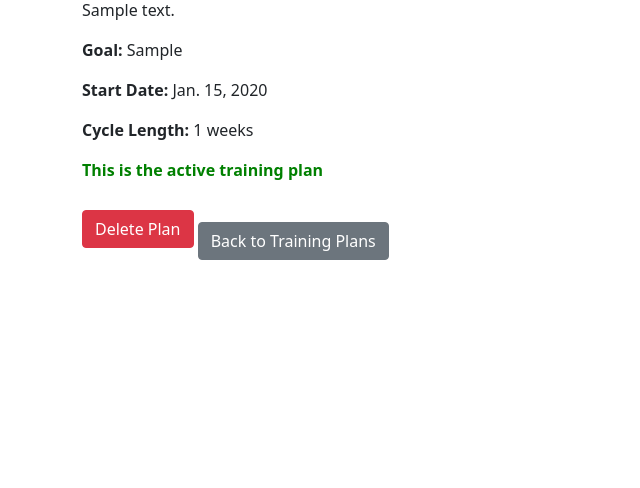
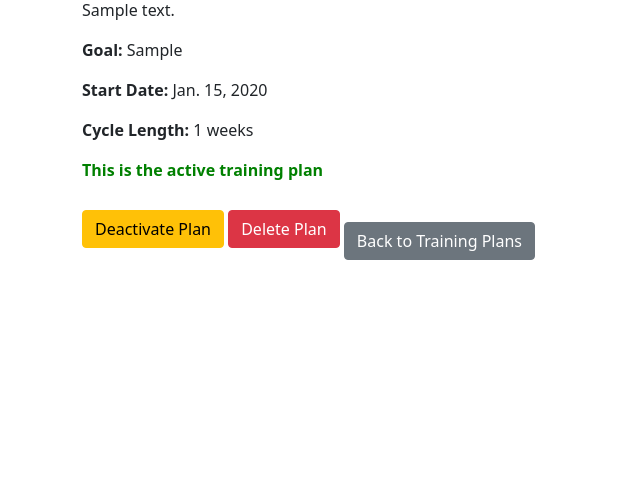
Before and after one commit to korsem/licencjat, a Django app: page /training_plans/1/ in a window 1280 px wide. Shown: the part 168-656 px from the top of the page, without its empty margins (0-640 px from the left). Run offline with Django 5.2, Linux system fonts and the light colour scheme; a user stored in the database is signed in; tables that the repository leaves empty hold one stand-in row (values such as "Sample post").

Commit message:
deactivatre plan

```diff
--- a/templates/you_train_api/training_plan_detail.html
+++ b/templates/you_train_api/training_plan_detail.html
@@ -21,10 +21,14 @@
 
 {% if training_plan.is_active %}
 <p><strong style="color: green;">This is the active training plan</strong></p>
+<form method="post" style="display:inline;">
+    {% csrf_token %}
+    <button type="submit" name="deactivate" class="btn btn-warning" onclick="return confirmDeactivation();">Deactivate Plan</button>
+</form>
 {% else %}
 <form method="post" style="display:inline;">
     {% csrf_token %}
-    <button type="submit" name="set_active" class="btn btn-primary">Set as Active</button>
+    <button type="submit" name="set_active" class="btn btn-primary" onclick="return confirmActivation();">Set as Active</button>
 </form>
 {% endif %}
 
@@ -40,6 +44,18 @@
     function confirmDelete() {
         return confirm('Are you sure you want to delete the plan "{{ training_plan.title }}"? This action cannot be undone.');
     }
+
+    function confirmActivation() {
+        {% if confirm %}
+            return confirm('There is already an active plan. Setting this plan as active will deactivate the current active plan. Are you sure you want to proceed?');
+        {% else %}
+            return true;
+        {% endif %}
+    }
+
+    function confirmDeactivation() {
+        return confirm('Are you sure you want to deactivate this plan?');
+    }
 </script>
 
 {% endblock %}
--- a/you_train_api/views.py
+++ b/you_train_api/views.py
@@ -311,24 +311,52 @@ def workout_search(request):
     workout_list = [{'id': workout.id, 'title': workout.title} for workout in workouts]
     return JsonResponse(workout_list, safe=False)
 
+
 @login_required(login_url="/login")
 def training_plan_detail(request, training_plan_id):
     training_plan = get_object_or_404(TrainingPlan, id=training_plan_id, user=request.user)
     workout_plan = training_plan.workout_plan
 
     if request.method == 'POST':
-        # Change the active training plan
         if 'set_active' in request.POST:
-            # Deactivate the current active plan, if any
-            TrainingPlan.objects.filter(user=request.user, is_active=True).update(is_active=False)
-            # Activate the selected plan
-            training_plan.is_active = True
+            # Check if there is already an active plan
+            active_plan = TrainingPlan.objects.filter(user=request.user, is_active=True).exclude(
+                id=training_plan_id).first()
+
+            if active_plan:
+                # Prompt for confirmation
+                if 'confirm' in request.POST:
+                    # User confirmed, deactivate the old plan and activate the new one
+                    active_plan.is_active = False
+                    active_plan.save()
+
+                    training_plan.is_active = True
+                    training_plan.save()
+
+                    messages.success(request,
+                                     f"The plan '{training_plan.title}' is now active. '{active_plan.title}' has been deactivated.")
+                    return redirect('training_plan_detail', training_plan_id=training_plan_id)
+                else:
+                    # Redirect to the same page with a query parameter to trigger the confirmation dialog
+                    return redirect(f"{request.path}?confirm=true")
+            else:
+                # No active plan, just activate the new plan
+                training_plan.is_active = True
+                training_plan.save()
+                messages.success(request, f"The plan '{training_plan.title}' is now active.")
+                return redirect('training_plan_detail', training_plan_id=training_plan_id)
+
+        elif 'deactivate' in request.POST:
+            # Deactivate the current plan
+            training_plan.is_active = False
             training_plan.save()
+            messages.success(request, f"The plan '{training_plan.title}' has been deactivated.")
             return redirect('training_plan_detail', training_plan_id=training_plan_id)
 
     return render(request, 'you_train_api/training_plan_detail.html', {
         'training_plan': training_plan,
         'workout_plan': workout_plan,
+        'confirm': 'confirm' in request.GET
     })
 
 def workout_list(request):
```
